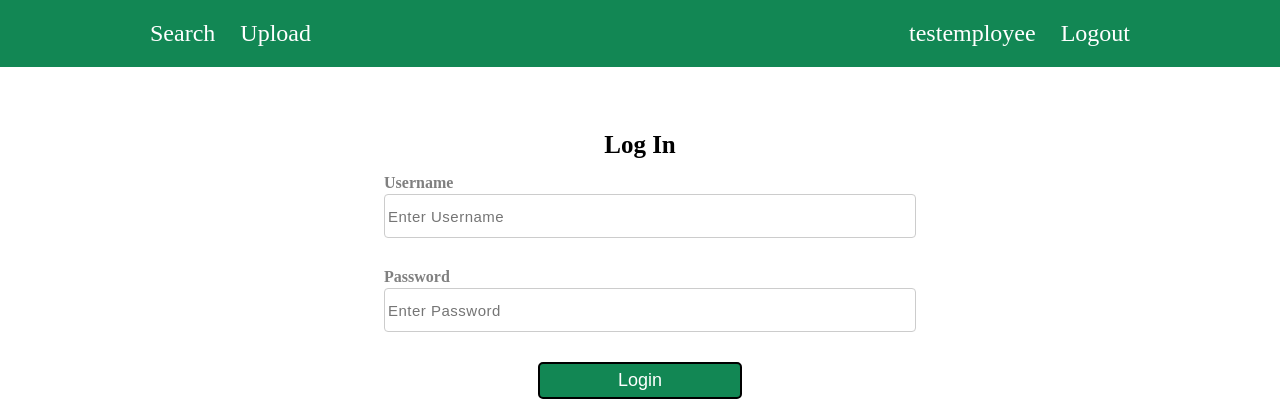
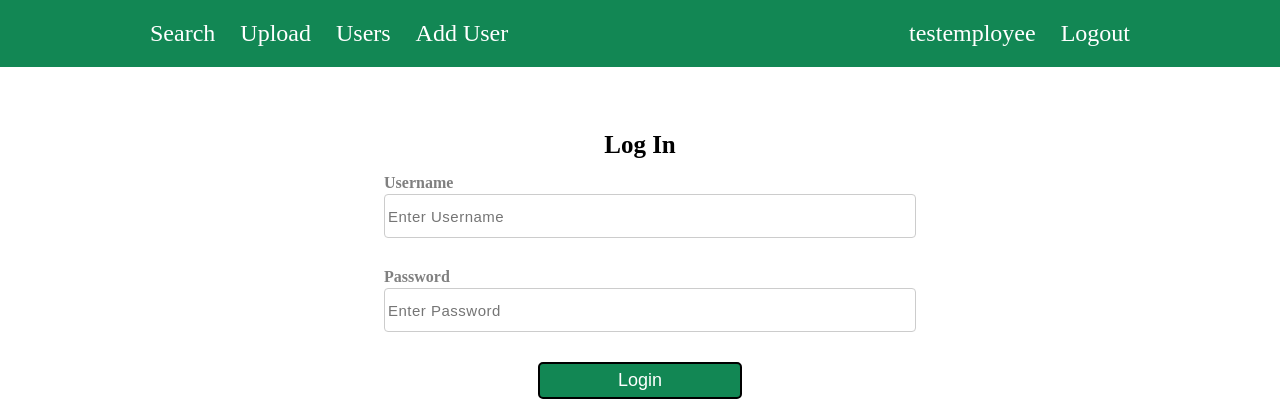
Before and after one commit to GitHoint/Document-Management-System, a PHP site: page /index.php in a window 1280 px wide. Shown: the top 420 px of the page. Run offline with PHP 8.4, Linux system fonts and the light colour scheme; a user stored in the database is signed in; some web fonts are replaced.

Commit message:
connected admins to login page

```diff
--- a/includes/header.php
+++ b/includes/header.php
@@ -4,10 +4,12 @@
 
   $loggedin = isset($_SESSION['loggedin']) ? $_SESSION['loggedin'] : 'false';
   $username = isset($_SESSION['username']) ? $_SESSION['username'] : '';
+  $user_type = isset($_SESSION['user_type']) ? $_SESSION['user_type'] : '';
 
   echo "<script>";
   echo "const loggedin = {$loggedin};";
   echo "const username = '{$username}';";
+  echo "const userType = '{$user_type}'";
   echo "</script>";
   ?>
   <div class="nav-wrap">
--- a/index.php
+++ b/index.php
@@ -17,19 +17,25 @@ if ($_SERVER["REQUEST_METHOD"] == "POST") {
   $password = trim($_POST["password"]);
 
 
-  $sql = "SELECT id, password FROM employee WHERE username = ?";
+  $sql = "SELECT id, password, 'employee' AS user_type
+  FROM employee
+  WHERE username = ?
+  UNION
+  SELECT id, password, 'admin' AS user_type
+  FROM admin
+  WHERE username = ?";
 
   if ($stmt = $mysqli->prepare($sql)) {
     $param_username = $username;
 
-    $stmt->bind_param('s', $param_username);
+    $stmt->bind_param('ss', $param_username, $param_username);
 
     if ($stmt->execute()) {
       $stmt->store_result();
 
       if ($stmt->num_rows > 0) {
 
-        $stmt->bind_result($id, $hashed_password);
+        $stmt->bind_result($id, $hashed_password, $user_type);
         if ($stmt->fetch()) {
 
           if ($password == $hashed_password) {
@@ -38,6 +44,7 @@ if ($_SERVER["REQUEST_METHOD"] == "POST") {
             $_SESSION["loggedin"] = true;
             $_SESSION["id"] = $id;
             $_SESSION["username"] = $username;
+            $_SESSION["user_type"] = $user_type;
 
             header("location: search.php");
           } else {
--- a/js/document-buttons.js
+++ b/js/document-buttons.js
@@ -2,12 +2,12 @@
 
   function addButton(user) {
     let buttonsWrap = document.querySelector(".buttons-wrap");
-    if (user === "owner" | user === "admin") {
+    if (user === "owner" | userType === "admin") {
       let editBtn = document.createElement("button");
       editBtn.textContent = "Edit";
       buttonsWrap.appendChild(editBtn);
     }
-    if (user === "admin") {
+    if (userType === "admin") {
       let deleteBtn = document.createElement("button");
       deleteBtn.textContent = "Delete";
       buttonsWrap.appendChild(deleteBtn);
--- a/js/navbar.js
+++ b/js/navbar.js
@@ -44,7 +44,7 @@
       addLinks([loginLink], navListLast)
       return;
     }
-    else if (loggedin === "admin") {
+    else if (userType === "admin") {
       addLinks(linksToAdd, navListFirst);
     }
     else {
```
